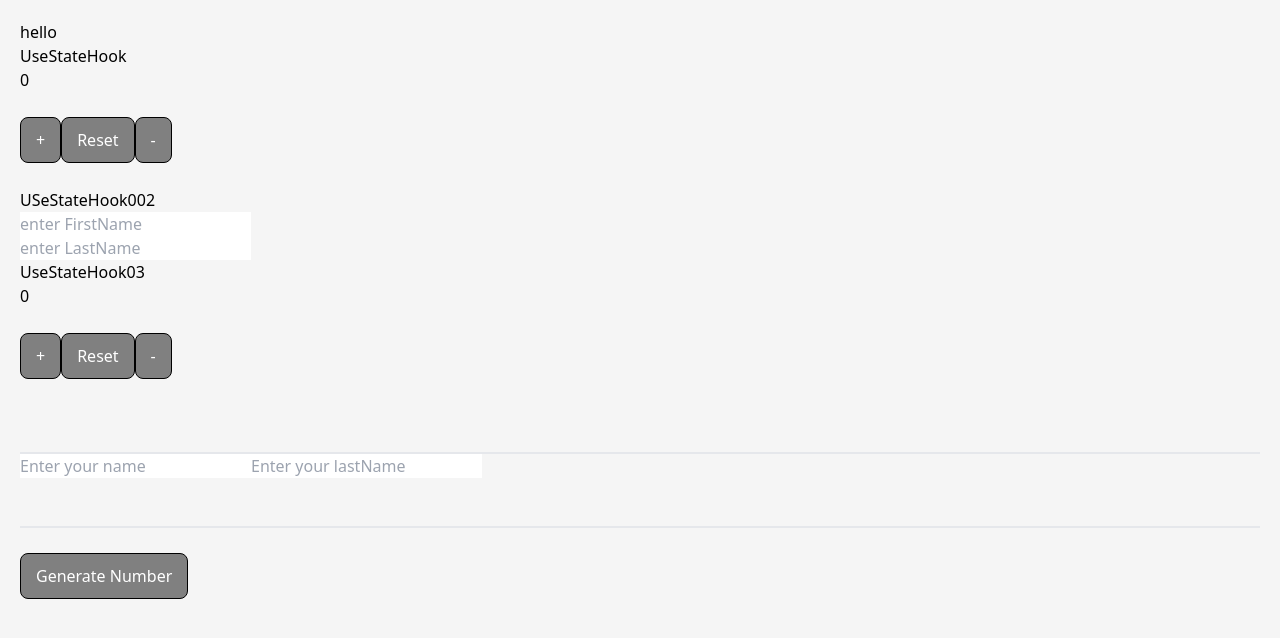
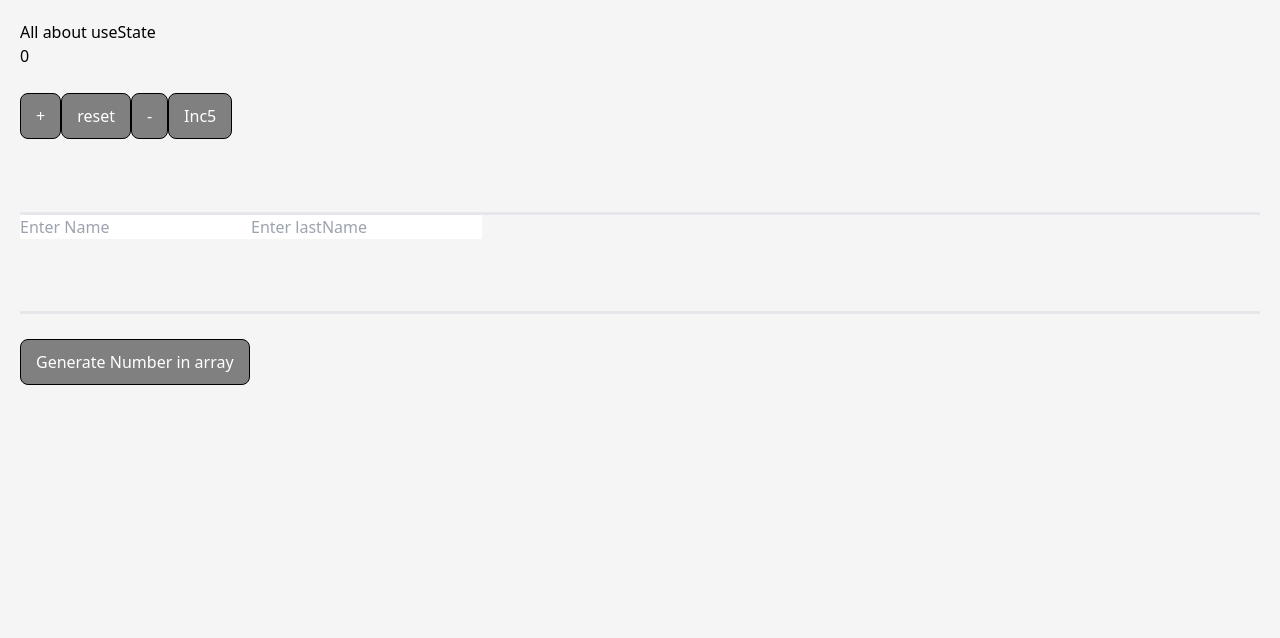
Before and after one commit to Omid-Sargazi/react-project, a React (Create React App) app: page / in a window 1280 px wide. Shown: the top 638 px of the page. Built offline with nearby package versions, Linux system fonts and the light colour scheme.

Commit message:
All about useState hook

```diff
--- a/src/App.js
+++ b/src/App.js
@@ -102,6 +102,7 @@ import "./App.css";
 import UseStateHook from "./Componentstwo/UseStateHook";
 import USeStateHook002 from "./Componentstwo/useStateHook002";
 import UseStateHook03 from "./Componentstwo/useStateHook003";
+import UseState from "./Componentstwo/UseState";
 // import ParentComponent from "./Components/ParentComponent";
 import ParentComponent from "./Components/UseMemo/ParentComponent";
 import { useReducer } from "react";
@@ -177,11 +178,12 @@ const App = () => {
       <DataFetchingTwo /> */}
       {/* <ParentComponent /> */}
       {/* <ParentComponent /> */}
+      {/* <UseStateHook />
+      <USeStateHook002 />
+      <UseStateHook03 /> */}
 
-      <h1>hello</h1>
-      <UseStateHook />
-      <USeStateHook002 />
-      <UseStateHook03 />
+      {/* ///////////////////////////////////////////// */}
+      <UseState />
     </div>
   );
 };
--- /dev/null
+++ b/src/Componentstwo/UseState.js
@@ -0,0 +1,72 @@
+import { useState } from "react";
+const UseState = () => {
+  const [count, setCount] = useState(0);
+  const [name, setName] = useState({ fName: "", lName: "" });
+  const [items, setItems] = useState([]);
+
+  const IncrementByFive = () => {
+    setCount((prev) => prev + 5);
+  };
+
+  const handleFirstName = (e) => {
+    setName({ ...name, fName: e.target.value });
+  };
+  const handleLastName = (e) => {
+    setName({ ...name, lName: e.target.value });
+  };
+  //   //////////////////////////////////Array
+  const handleArray = () => {
+    setItems([
+      ...items,
+      {
+        id: items.length,
+        value: Math.floor(Math.random() * 10) + 1,
+      },
+    ]);
+  };
+
+  return (
+    <>
+      <h1>All about useState</h1>
+      <h2>{count}</h2>
+      <button onClick={() => setCount((prev) => prev + 1)}>+</button>
+      <button onClick={() => setCount(0)}>reset</button>
+      <button onClick={() => setCount((prev) => (prev > 0 ? prev - 1 : 0))}>
+        -
+      </button>
+      <button onClick={IncrementByFive}>Inc5</button>
+      <br />
+      <br />
+      <br />
+      <hr />
+      <hr />
+      <hr />
+      <input
+        placeholder="Enter Name"
+        onChange={handleFirstName}
+        value={name.fName}
+      />
+      <input
+        placeholder="Enter lastName"
+        onChange={handleLastName}
+        value={name.lName}
+      />
+      <h1>{name.fName}</h1>
+      <h1>{name.lName}</h1>
+      <br />
+      <br />
+      <br />
+      <hr />
+      <hr />
+      <hr />
+      <button onClick={handleArray}>Generate Number in array</button>
+      <ul>
+        {items.map((item) => (
+          <li key={item.id}>{item.value}</li>
+        ))}
+      </ul>
+    </>
+  );
+};
+
+export default UseState;
```
